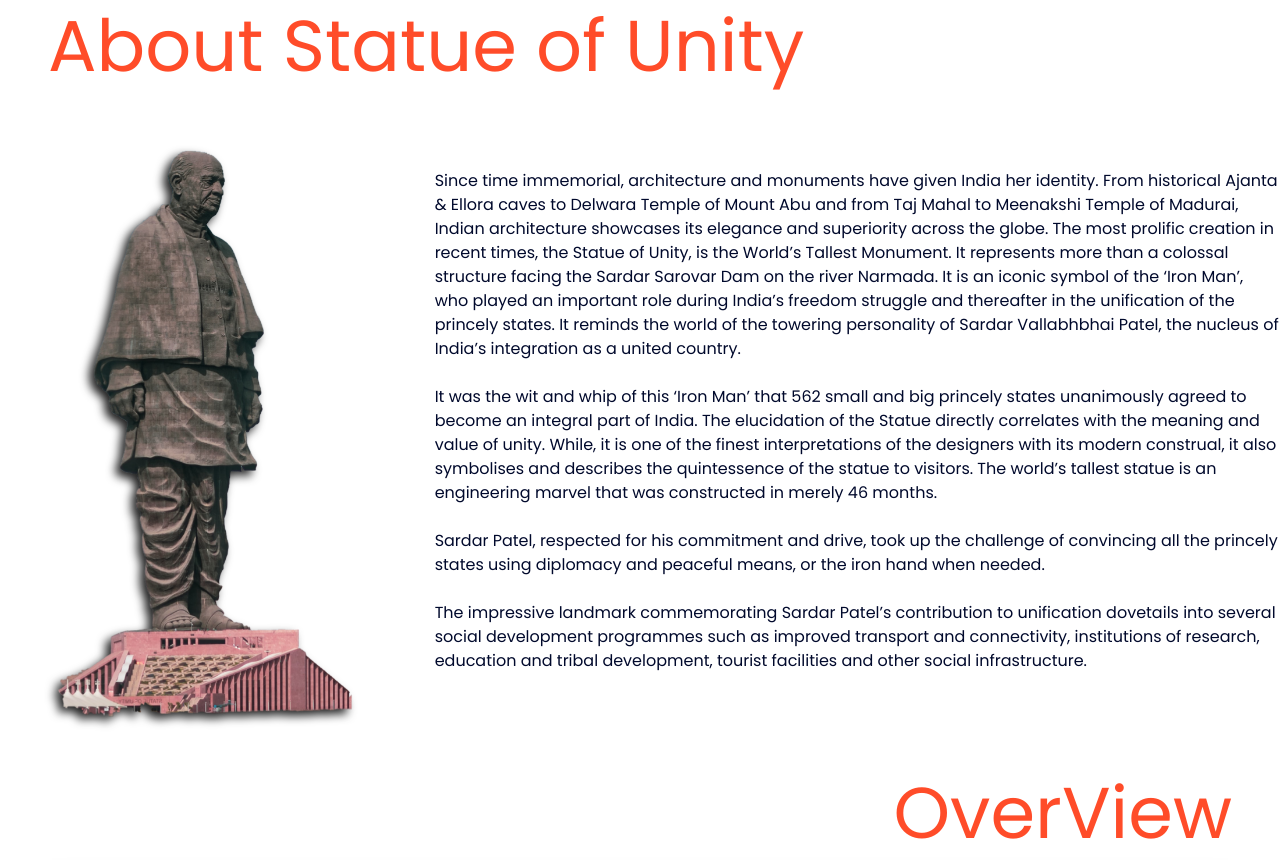
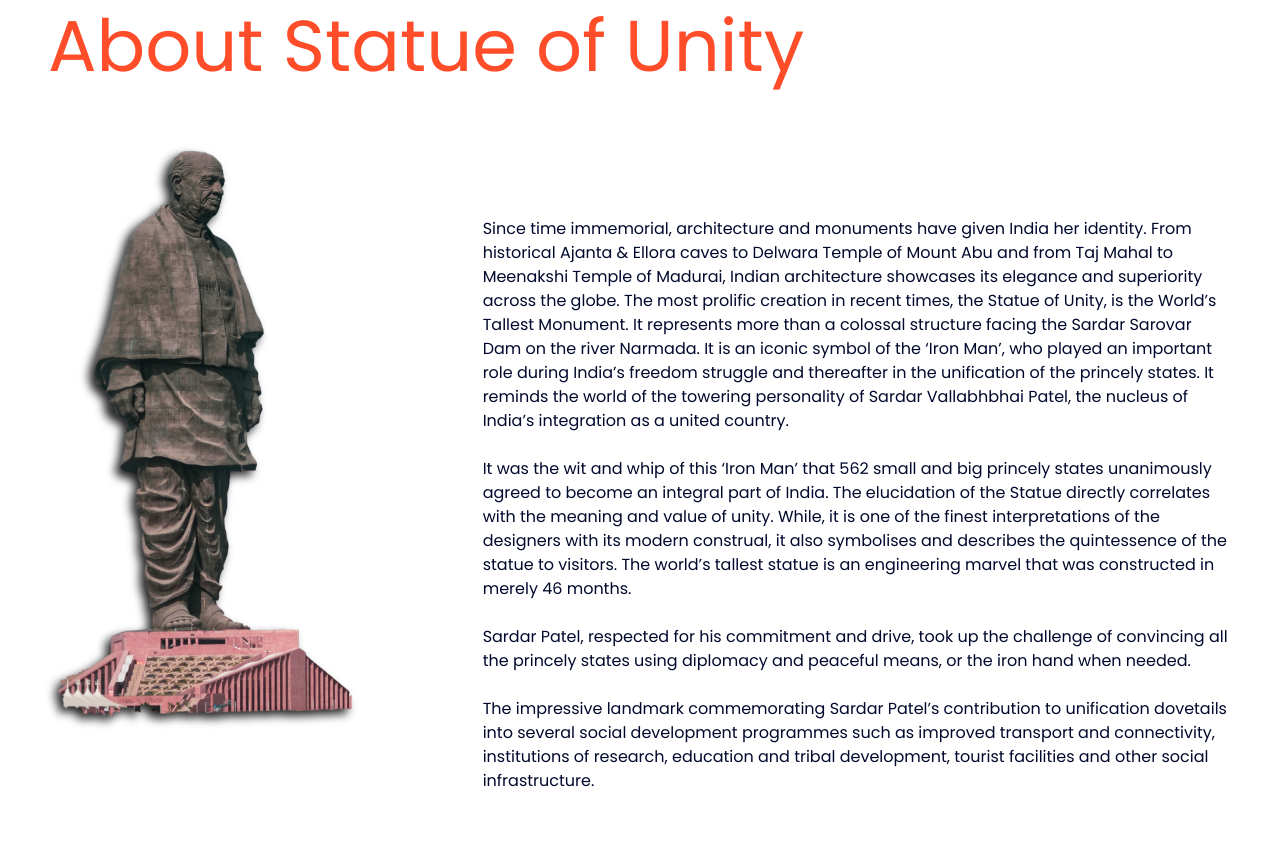
Before and after one commit to RajMarkana/codefestv2.0-Statue-Of-Unity, a plain HTML site: page index.html in a window 1280 px wide. Shown: the part 943-1803 px from the top of the page. Drawn offline with nearby package versions, Linux system fonts and the light colour scheme.

Commit message:
Fresh Website with Animation v1.2

```diff
--- a/index.html
+++ b/index.html
@@ -188,7 +188,7 @@
             </div>
         </div>
         <div class="col-md-8">
-            <div class="demo-content bg-alt" data-aos="fade-down" data-aos-easing="linear" data-aos-duration="1500">
+            <div class="demo-content bg-alt p-md-5" data-aos="fade-down" data-aos-easing="linear" data-aos-duration="1500">
                 <br>
                 <p style="color: #00092C;">Since time immemorial, architecture and monuments have given India her
                     identity. From historical
```
